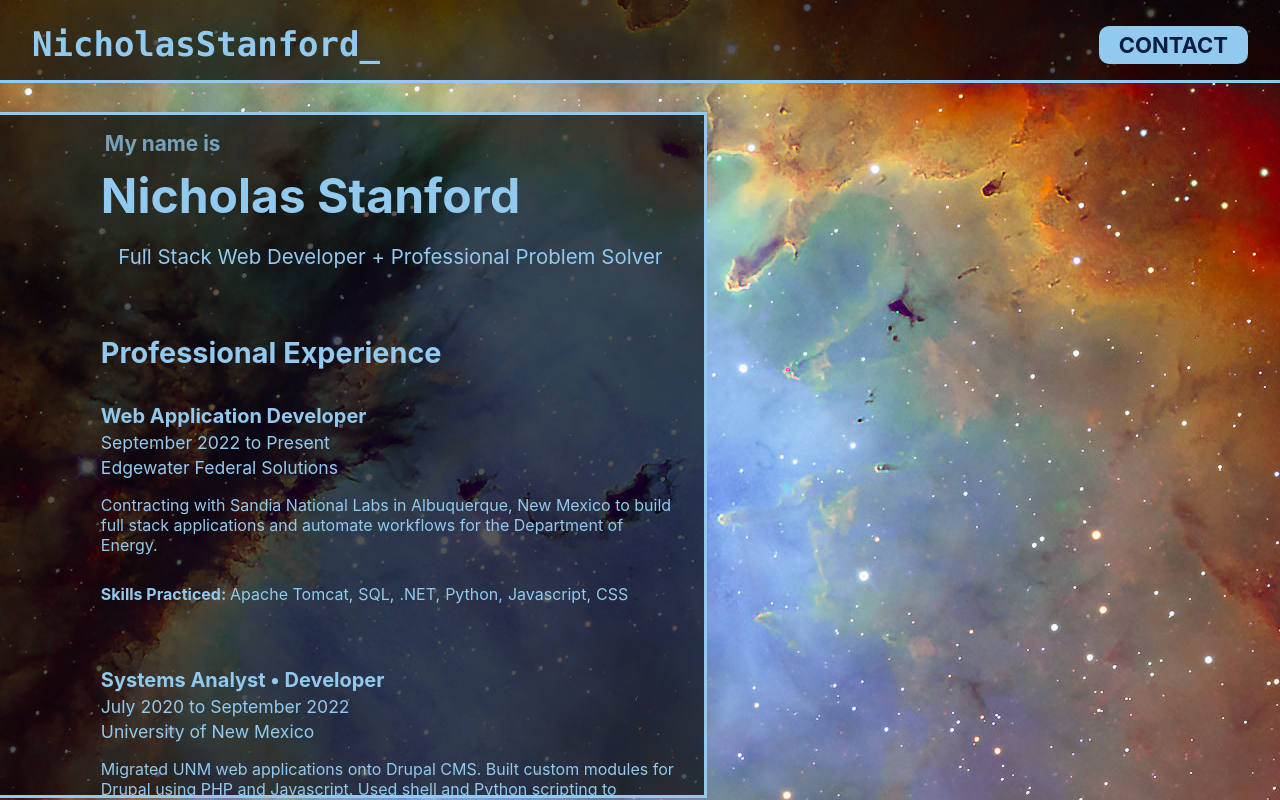
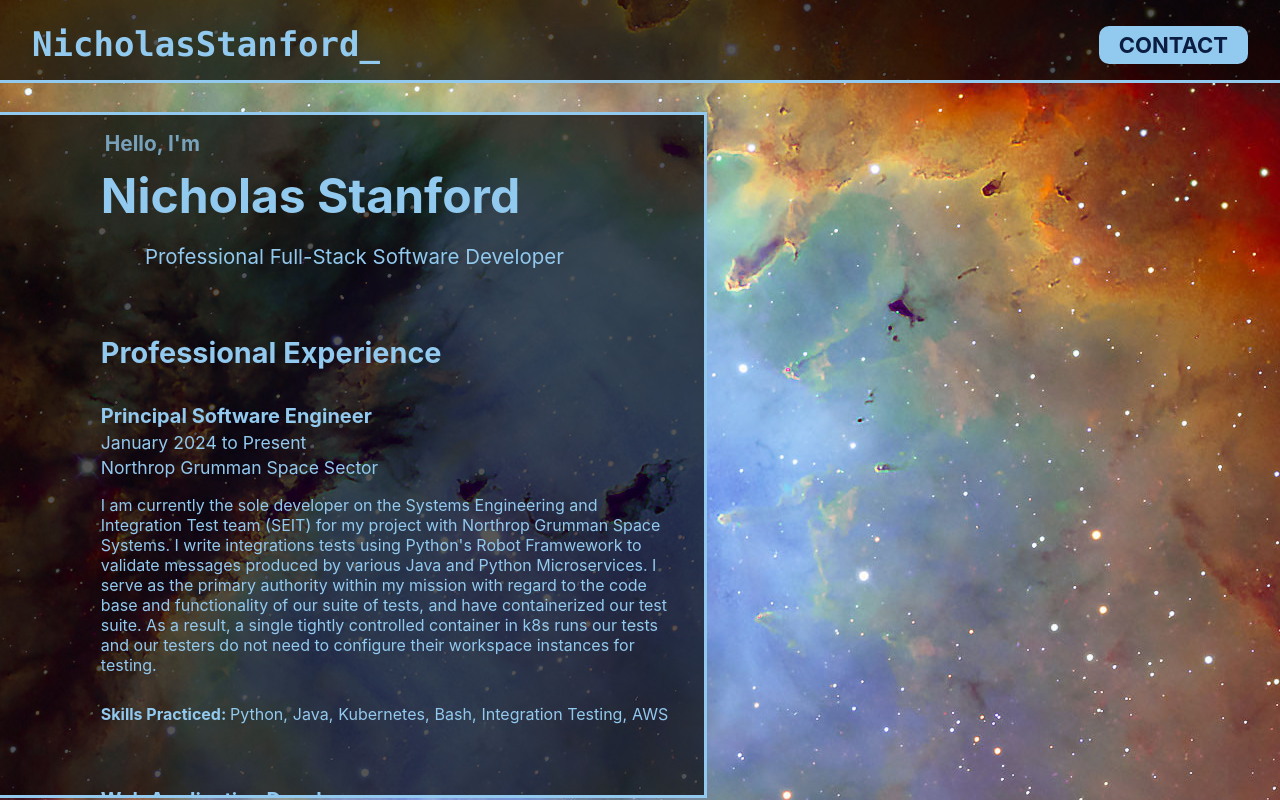
Before and after one commit to Stanfordna/angry-alpaca, a React (Create React App) app: page / in a window 1280 px wide. Built offline with nearby package versions, Linux system fonts and the light colour scheme; no server answers.

Commit message:
20250113
Update Experience Info

```diff
--- a/src/layout/Experience.css
+++ b/src/layout/Experience.css
@@ -75,10 +75,7 @@ my-name {
   padding: 0 0 0 1.5rem;
 }
 my-title {
-  margin-left: 4.5rem;
-  margin-right: 0;
-  padding: 0.5rem 0;
-  text-indent: -6rem;
+  padding: 0.5rem 1rem;
   text-align: center;
   align-self: center;
   font-size: min(5vw, 1.5rem);
--- a/src/layout/Experience.js
+++ b/src/layout/Experience.js
@@ -5,13 +5,13 @@ function Experience() {
       <experience-container>
         <experience-body>
           <my-hello>
-            My name is
+            Hello, I'm
           </my-hello>
           <my-name>
             Nicholas Stanford
           </my-name>
           <my-title>
-            Full Stack Web Developer +&nbsp;Professional&nbsp;Problem&nbsp;Solver
+            Professional Full-Stack Software&nbsp;Developer
           </my-title>
           <my-about>
             I do computer things.
@@ -19,16 +19,44 @@ function Experience() {
           <my-positions>
             <positions-header>Professional Experience</positions-header>
             <position-details>
+              <position-title>Principal Software Engineer</position-title>
+              <position-spacer />
+              <position-duration>
+                January 2024 to Present
+              </position-duration>
+              <position-employer>
+                Northrop Grumman Space Sector
+              </position-employer>
+              <position-description>
+                I am currently the sole developer on the Systems Engineering and Integration Test team (SEIT)
+                for my project with Northrop Grumman Space Systems. I write integrations tests using
+                Python's Robot Framwework to validate messages produced by various Java and Python
+                Microservices. I serve as the primary authority within my mission with regard to the
+                code base and functionality of our suite of tests, and have containerized our test suite.
+                As a result, a single tightly controlled container in k8s runs our tests and our testers
+                do not need to configure their workspace instances for testing.
+              </position-description>
+              <h4>Skills Practiced:&nbsp;</h4>
+              <position-skills>
+                <my-skill>Python</my-skill>
+                <my-skill>Java</my-skill>
+                <my-skill>Kubernetes</my-skill>
+                <my-skill>Bash</my-skill>
+                <my-skill>Integration Testing</my-skill>
+                <my-skill>AWS</my-skill>
+              </position-skills>
+            </position-details>
+            <position-details>
               <position-title>Web Application Developer</position-title>
               <position-spacer />
               <position-duration>
-                September 2022 to Present
+                September 2022 to January 2024
               </position-duration>
               <position-employer>
                 Edgewater Federal Solutions
               </position-employer>
               <position-description>
-                Contracting with Sandia National Labs in Albuquerque, New Mexico to build
+                Contractied with Sandia National Labs in Albuquerque, New Mexico to build
                 full stack applications and automate workflows for the Department of Energy.
               </position-description>
               <h4>Skills Practiced:&nbsp;</h4>
@@ -77,9 +105,10 @@ function Experience() {
                 Indra.com
               </position-employer>
               <position-description>
-                Assisted customers with deployment of sites and implementation of custom Wordpress modules.
-                Managed web hosting, domain name email, and name servers. Monitored mail queues for suspicious traffic
-                and responded to cybersecurity threats against web and mail servers urgently and efficiently.
+                Worked in a customer-facing role managing DNS, registration, web hosting and custom domain email
+                for Indra customers. Handled the deployment of web apps and sites, and provided support to clients
+                in the development of Wordpress modules. Implemented bash and Python scripts in order to monitor
+                traffic through our Apache web and mail servers to more quickly respond to cyber threats.
               </position-description>
               <h4>Skills Practiced:&nbsp;</h4>
               <position-skills>
```
